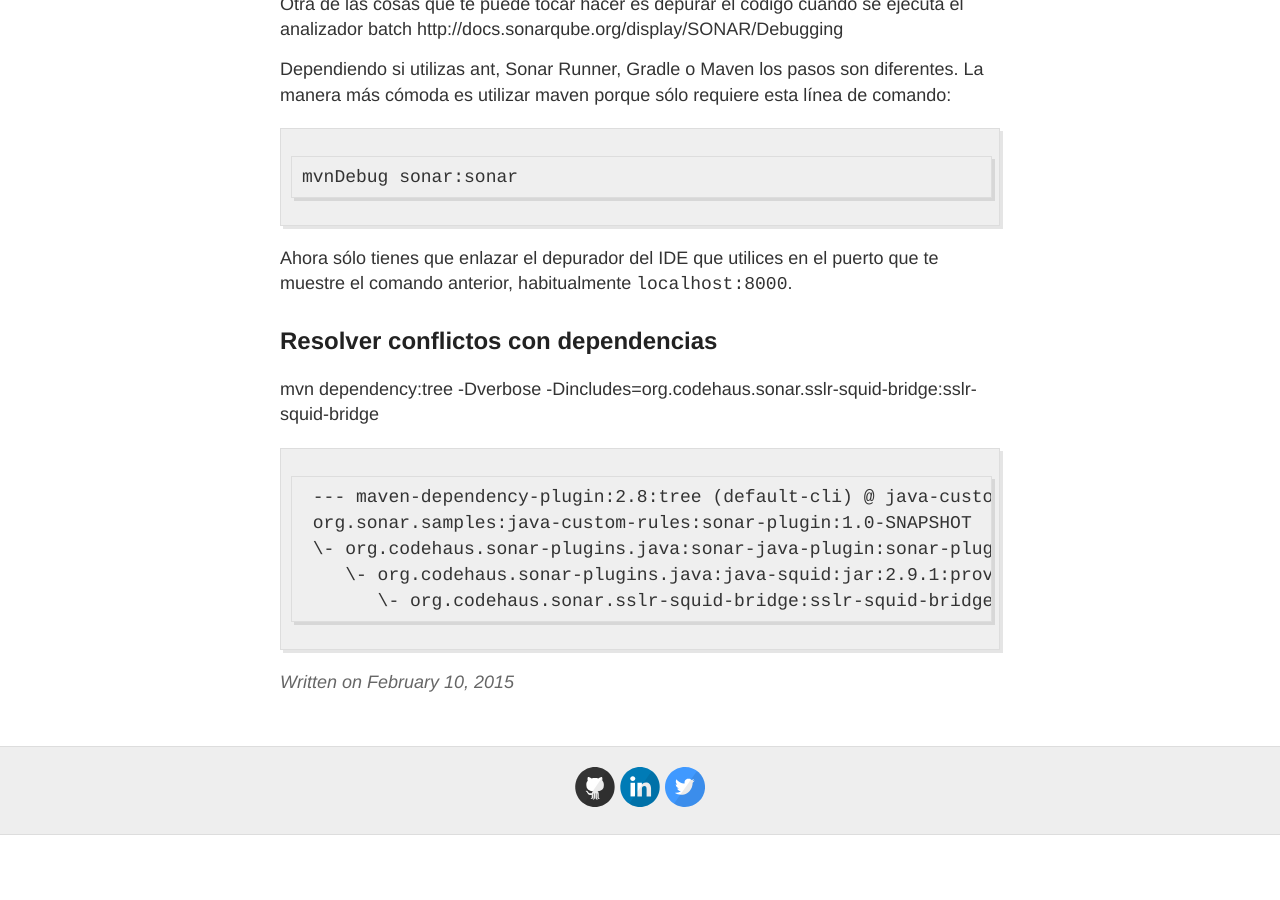
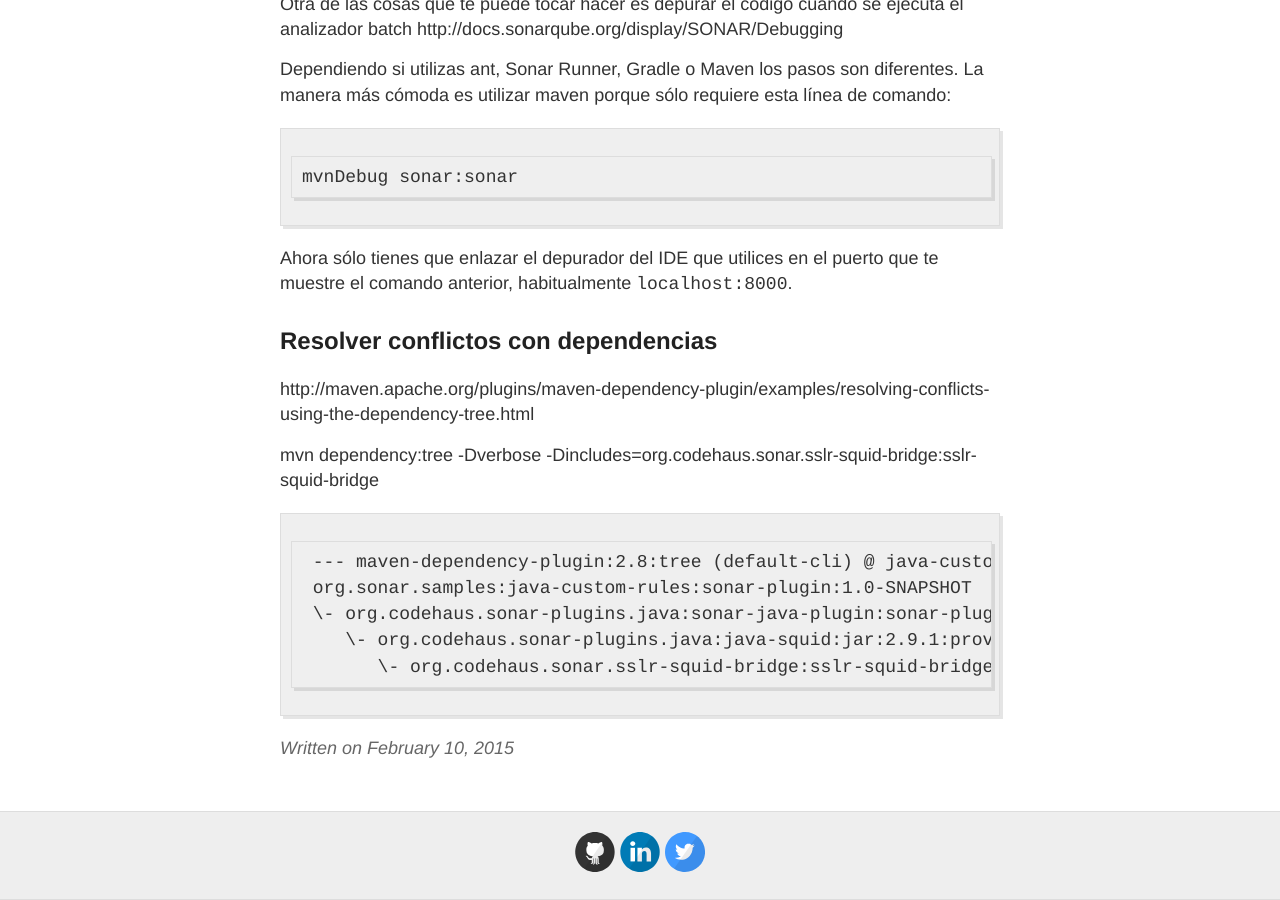
Before and after one commit to alpoza/alpoza.github.io, a Jekyll site: the page built from _posts/2015-2-10-Sopa-de-sonar.md, in a window 1280 px wide and 900 px high, scrolled down 1389 px. Built offline with Jekyll 4.4.1, drawn with Linux system fonts in a browser that asks for light colours; Markdown is read by kramdown in place of the engine named in the settings; comment, search, counter and statistics services are not loaded; before the commit the page ends 2224 px from its top, so only the background shows below that; some of the changed lines change nothing that is shown.

Commit message:
Update 2015-2-10-Sopa-de-sonar.md

```diff
--- a/_posts/2015-2-10-Sopa-de-sonar.md
+++ b/_posts/2015-2-10-Sopa-de-sonar.md
@@ -53,6 +53,8 @@ Ahora sólo tienes que enlazar el depurador del IDE que utilices en el puerto qu
 
 ## Resolver conflictos con dependencias
 
+http://maven.apache.org/plugins/maven-dependency-plugin/examples/resolving-conflicts-using-the-dependency-tree.html
+
 mvn dependency:tree -Dverbose -Dincludes=org.codehaus.sonar.sslr-squid-bridge:sslr-squid-bridge
 
      --- maven-dependency-plugin:2.8:tree (default-cli) @ java-custom-rules ---
```
